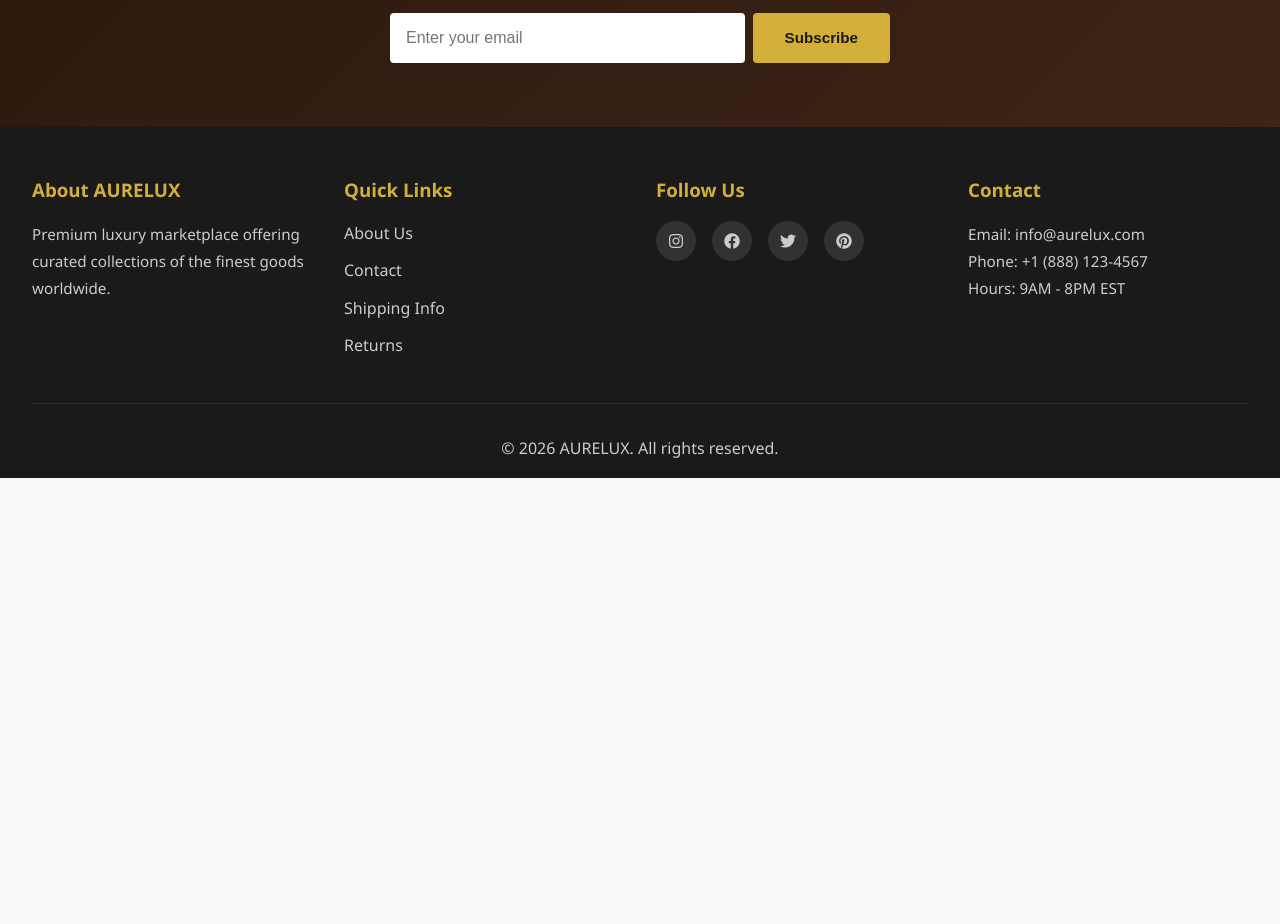
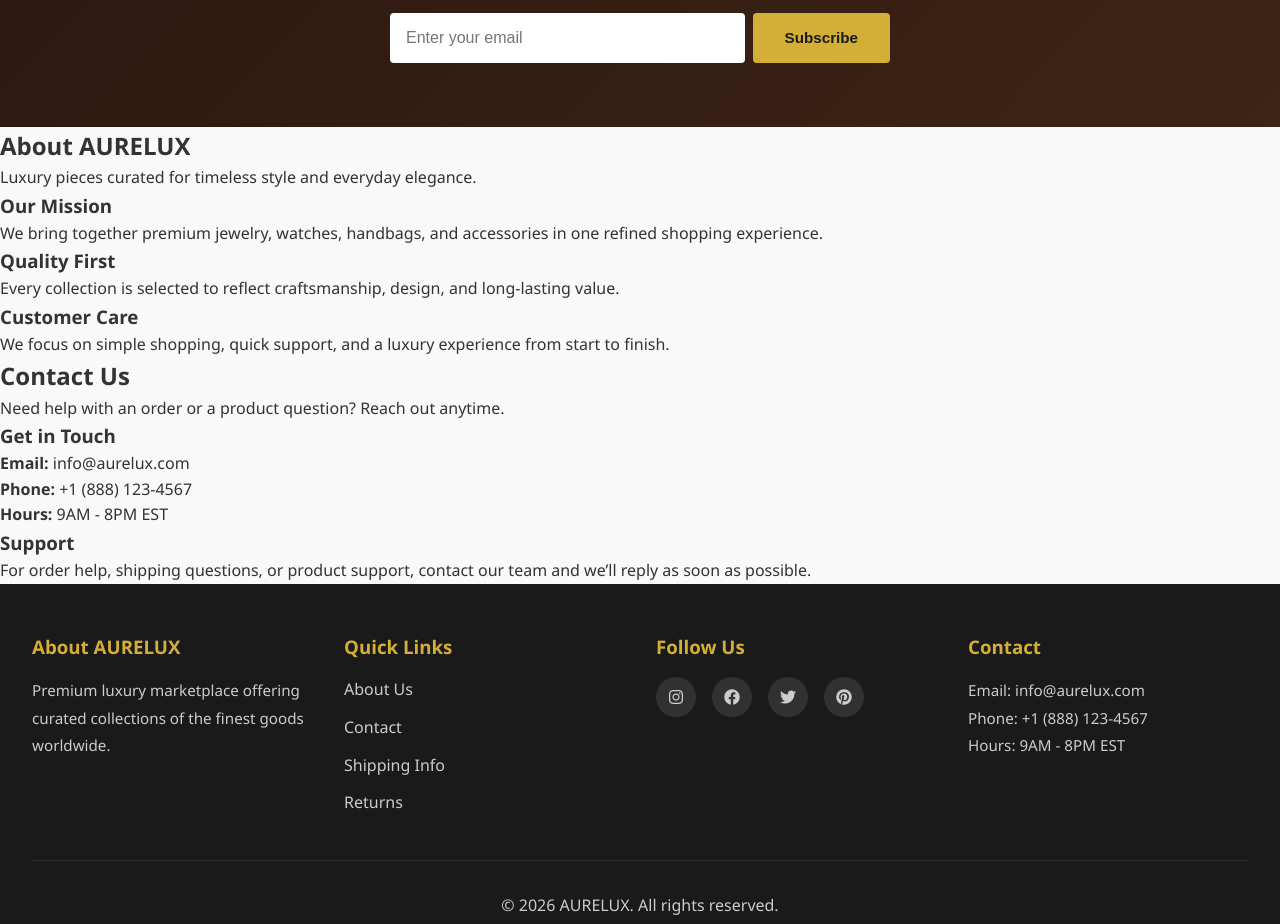
Before and after one commit to udara-ukv/AURELUX, a plain HTML site: page index.html in a window 1280 px wide. Shown: the part 2440-3364 px from the top of the page. Before the commit the page ends 2918 px from the top, so only its background shows below. Drawn offline with nearby package versions, Linux system fonts and the light colour scheme; no server answers.

Commit message:
Fix About/Contact navigation - add sections with scroll offset

```diff
--- a/index.html
+++ b/index.html
@@ -162,6 +162,52 @@
         </div>
     </section>
 
+    <!-- About Section -->
+    <section class="about-section" id="about">
+        <div class="section-container">
+            <div class="section-heading">
+                <h2>About AURELUX</h2>
+                <p>Luxury pieces curated for timeless style and everyday elegance.</p>
+            </div>
+            <div class="about-grid">
+                <div class="about-card">
+                    <h3>Our Mission</h3>
+                    <p>We bring together premium jewelry, watches, handbags, and accessories in one refined shopping experience.</p>
+                </div>
+                <div class="about-card">
+                    <h3>Quality First</h3>
+                    <p>Every collection is selected to reflect craftsmanship, design, and long-lasting value.</p>
+                </div>
+                <div class="about-card">
+                    <h3>Customer Care</h3>
+                    <p>We focus on simple shopping, quick support, and a luxury experience from start to finish.</p>
+                </div>
+            </div>
+        </div>
+    </section>
+
+    <!-- Contact Section -->
+    <section class="contact-section" id="contact">
+        <div class="section-container">
+            <div class="section-heading">
+                <h2>Contact Us</h2>
+                <p>Need help with an order or a product question? Reach out anytime.</p>
+            </div>
+            <div class="contact-grid">
+                <div class="contact-card">
+                    <h3>Get in Touch</h3>
+                    <p><strong>Email:</strong> info@aurelux.com</p>
+                    <p><strong>Phone:</strong> +1 (888) 123-4567</p>
+                    <p><strong>Hours:</strong> 9AM - 8PM EST</p>
+                </div>
+                <div class="contact-card">
+                    <h3>Support</h3>
+                    <p>For order help, shipping questions, or product support, contact our team and we’ll reply as soon as possible.</p>
+                </div>
+            </div>
+        </div>
+    </section>
+
     <!-- Footer -->
     <footer class="footer">
         <div class="footer-content">
--- a/style.css
+++ b/style.css
@@ -25,6 +25,10 @@
     scroll-behavior: smooth;
 }
 
+section[id] {
+    scroll-margin-top: 110px;
+}
+
 body {
     font-family: 'Segoe UI', Tahoma, Geneva, Verdana, sans-serif;
     background-color: var(--light-bg);
```
Also changed, not shown: cart.html (+4 -4 lines), product-detail.html (+4 -4 lines), products.html (+4 -4 lines).
